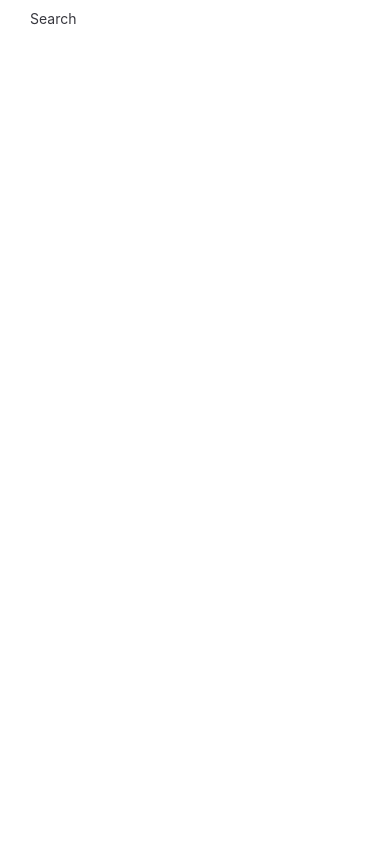
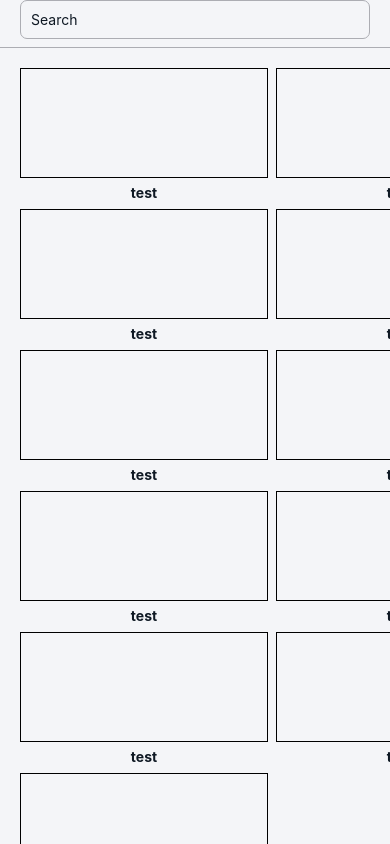
Before and after one commit to RexhinoIdrizaj/MusicApp, a React Native app: screen / in a window 390 px wide. Built offline with nearby package versions, Linux system fonts and the light colour scheme.

Commit message:
create search and list components

```diff
--- a/App.tsx
+++ b/App.tsx
@@ -1,8 +1,6 @@
 import { StatusBar } from "expo-status-bar";
-import { StyleSheet, View } from "react-native";
+import { StyleSheet } from "react-native";
 import UISafeAreaView from "./src/components/UI/UISafeAreaView";
-import UISearchInput from "./src/components/UI/UISearchInput";
-import UIFilterChip from "./src/components/UI/UIFilterChip";
 import ScreenMusicList from "./src/screens/ScreenMusicList";
 
 const App = () => {
--- /dev/null
+++ b/src/components/ListItem.tsx
@@ -0,0 +1,49 @@
+import React from "react";
+import { StyleSheet, Text, TouchableOpacity, View } from "react-native";
+import { SPACINGS } from "../theme/sizes";
+import { SCREEN_WIDTH } from "../utils/constants";
+import UIText from "./UI/UIText";
+
+interface TListItemProps {
+  imageSrc: string | null;
+  title: string;
+  onPress: () => void;
+}
+
+const ListItem: React.FC<TListItemProps> = ({ imageSrc, title, onPress }) => {
+  return (
+    <TouchableOpacity style={styles.container} onPress={onPress}>
+      {!imageSrc && (
+        <View style={styles.imageWrapper}>
+          {/* <UIImage src={imageSrc} /> */}
+        </View>
+      )}
+      <View style={styles.titleWrapper}>
+        <UIText style={styles.title} fontWeight="bold">
+          {title}
+        </UIText>
+      </View>
+    </TouchableOpacity>
+  );
+};
+
+export default ListItem;
+
+const styles = StyleSheet.create({
+  container: {
+    width: (SCREEN_WIDTH - SPACINGS.XXXL * 2 - SPACINGS.S * 2) / 3,
+    marginRight: SPACINGS.S,
+    marginBottom: SPACINGS.S,
+  },
+  imageWrapper: {
+    borderWidth: 1,
+    height: 110,
+  },
+  titleWrapper: {
+    marginTop: SPACINGS.XS,
+    alignItems: "center",
+  },
+  title: {
+    textAlign: "center",
+  },
+});
--- a/src/components/UI/UIFilterChip.tsx
+++ b/src/components/UI/UIFilterChip.tsx
@@ -30,9 +30,6 @@ const UIFilterChip: React.FC<TUIFilterChipProps> = ({
         style={[
           styles.wrapper,
           {
-            paddingVertical: SPACINGS.S,
-            paddingHorizontal: SPACINGS.M,
-            marginRight: SPACINGS.XXS,
             borderColor: selected ? activeMode.primary : activeMode.textColor,
             backgroundColor: selected
               ? activeMode.primary
@@ -57,5 +54,8 @@ const styles = StyleSheet.create({
   wrapper: {
     borderRadius: 10,
     borderWidth: 1,
+    paddingVertical: SPACINGS.S,
+    paddingHorizontal: SPACINGS.M,
+    marginRight: SPACINGS.XXS,
   },
 });
--- a/src/components/UI/UISearchInput.tsx
+++ b/src/components/UI/UISearchInput.tsx
@@ -8,7 +8,6 @@ import {
 } from "react-native";
 import { useColorMode } from "../../hooks/useColorMode";
 import { FONTS } from "../../theme/sizes";
-import UIText from "./UIText";
 
 interface TUISearchInputProps extends TextInputProps {
   wrapperStyle?: ViewStyle;
@@ -20,12 +19,13 @@ const UISearchInput: React.FC<TUISearchInputProps> = ({
 }) => {
   const activeMode = useColorMode();
   return (
-    <View style={[styles.wrapper, wrapperStyle]}>
+    <View
+      style={[styles.wrapper, { borderColor: activeMode.grey }, wrapperStyle]}
+    >
       <TextInput
         clearButtonMode="while-editing"
         placeholder="Search"
         style={[
-          styles.input,
           {
             fontSize: FONTS.L,
             color: activeMode.textColor,
@@ -44,10 +44,6 @@ const styles = StyleSheet.create({
   wrapper: {
     borderRadius: 7,
     padding: 10,
-    // borderWidth: 1,
-    // flex: 1,
-  },
-  input: {
-    // padding: 0,
+    borderWidth: 1,
   },
 });
--- a/src/screens/ScreenMusicList.tsx
+++ b/src/screens/ScreenMusicList.tsx
@@ -1,12 +1,40 @@
 import React from "react";
-import { StyleSheet, Text, View } from "react-native";
+import { FlatList, StyleSheet, Text, View } from "react-native";
+import ListItem from "../components/ListItem";
 import UISearchInput from "../components/UI/UISearchInput";
+import { useColorMode } from "../hooks/useColorMode";
 import { SPACINGS } from "../theme/sizes";
 
 const ScreenMusicList: React.FC = () => {
+  const activeMode = useColorMode();
+
+  const renderItem = () => (
+    <ListItem
+      imageSrc={""}
+      title="test"
+      onPress={() => console.log("Navigate to details")}
+    />
+  );
   return (
-    <View style={[styles.wrapper, { paddingHorizontal: SPACINGS.XXXL }]}>
-      <UISearchInput />
+    <View style={[styles.wrapper]}>
+      <View
+        style={[
+          styles.searchContainer,
+          {
+            borderColor: activeMode.grey,
+          },
+        ]}
+      >
+        <UISearchInput />
+      </View>
+      <View style={styles.contentWrapper}>
+        <FlatList
+          contentContainerStyle={styles.contentList}
+          numColumns={3}
+          data={[1, 2, 3, 4, 1, 2, 3, 4, 1, 2, 3, 4, 1, 2, 3, 4,]}
+          renderItem={renderItem}
+        />
+      </View>
     </View>
   );
 };
@@ -17,4 +45,15 @@ const styles = StyleSheet.create({
   wrapper: {
     flex: 1,
   },
+  searchContainer: {
+    borderBottomWidth: 1,
+    paddingHorizontal: SPACINGS.XXXL,
+    paddingBottom: SPACINGS.S,
+  },
+  contentWrapper: {
+    flex: 1,
+  },
+  contentList: {
+    padding: SPACINGS.XXXL,
+  },
 });
--- a/src/theme/modes.ts
+++ b/src/theme/modes.ts
@@ -1,18 +1,24 @@
-import { TThemeModes } from "../models/modelTheme";
+import { TCommonColors, TThemeModes } from "../models/modelTheme";
+
+export const COMMON_COLORS: TCommonColors = {
+  white: "#ffffff",
+  black: "#000000",
+  grey: "#acadb3",
+  lightGrey: "#f4f5f8",
+  disabledGrey: "#dedee0",
+};
 
 export const MODES: TThemeModes = {
   light: {
+    ...COMMON_COLORS,
     primary: "#5048fe",
-    backgroundColor: "#ffffff",
-    textColor: "#37373e",
-    white: "#ffffff",
-    black: "#37373e",
+    backgroundColor: "#f4f5f8",
+    textColor: "#0e1823",
   },
   dark: {
+    ...COMMON_COLORS,
     primary: "#5048fe",
     backgroundColor: "#37373e",
     textColor: "#ffffff",
-    white: "#ffffff",
-    black: "#37373e",
   },
 };
--- /dev/null
+++ b/src/utils/constants.ts
@@ -0,0 +1,4 @@
+import { Dimensions } from "react-native";
+
+export const SCREEN_WIDTH = Dimensions.get("screen").width;
+export const SCREEN_HEIGHT = Dimensions.get("screen").height;
```
Also changed, not shown: src/models/modelTheme.ts (+9 -3 lines).
